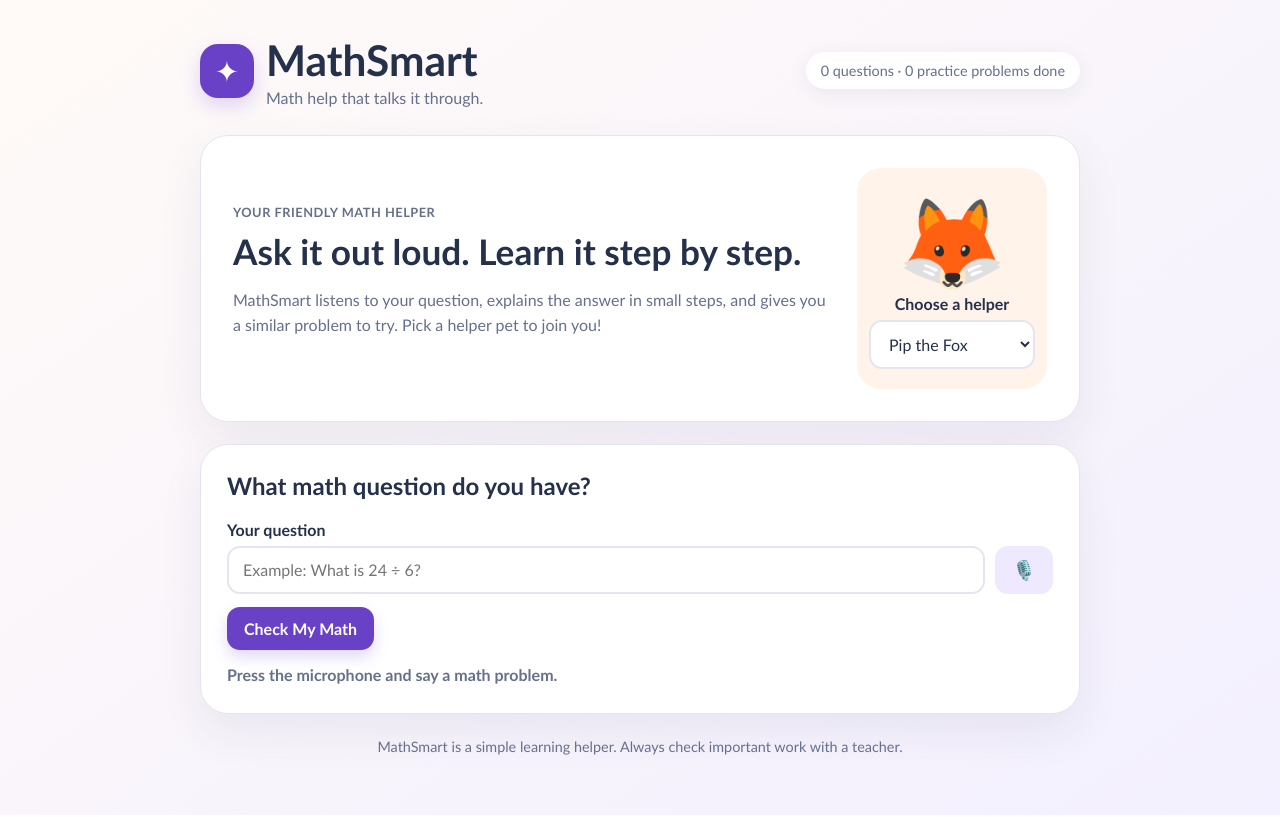
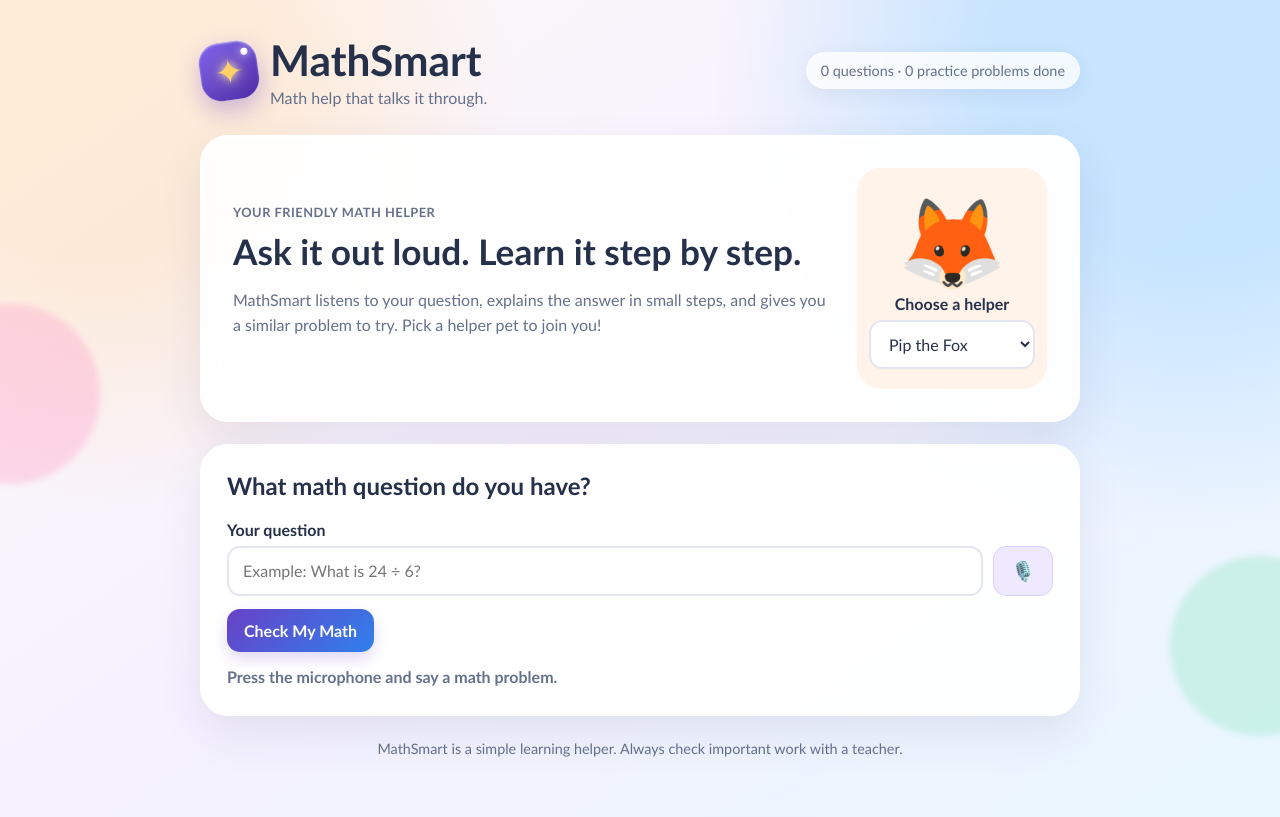
Before and after one commit to shenli32/MathSmart, a plain HTML site: page public/index.html in a window 1280 px wide. Drawn offline with Linux system fonts and the light colour scheme.

Commit message:
Polish MathSmart visual design

```diff
--- a/public/styles.css
+++ b/public/styles.css
@@ -4,6 +4,8 @@
   --muted: #65708b;
   --purple: #6941c6;
   --purple-dark: #4c2b9b;
+  --blue: #2f80ed;
+  --gold: #ffd166;
   --peach: #fff3ea;
   --mint: #eafaf2;
   --line: #e4e6ef;
@@ -11,15 +13,19 @@
 }
 
 * { box-sizing: border-box; }
-body { margin: 0; color: var(--ink); background: linear-gradient(145deg, #fffaf7, #f3f0ff); min-height: 100vh; }
+body { margin: 0; color: var(--ink); background: radial-gradient(circle at 8% 12%, #ffd8a866 0 12%, transparent 30%), radial-gradient(circle at 93% 7%, #a9dcff99 0 14%, transparent 34%), linear-gradient(145deg, #fffaf7 0%, #f6f1ff 48%, #e9f7ff 100%); min-height: 100vh; }
+body::before, body::after { content: ""; position: fixed; z-index: -1; width: 180px; height: 180px; border-radius: 50%; filter: blur(3px); opacity: .35; pointer-events: none; }
+body::before { top: 38%; left: -80px; background: #ff9fcb; }
+body::after { right: -70px; bottom: 8%; background: #8de6c0; }
 main { width: min(880px, 92%); margin: 0 auto; padding: 34px 0 60px; }
 .topbar { display: flex; justify-content: space-between; align-items: center; gap: 18px; margin-bottom: 28px; }
 .brand { display: flex; align-items: center; gap: 12px; }
-.logo { display: grid; place-items: center; width: 54px; height: 54px; border-radius: 18px; background: var(--purple); color: white; font-size: 29px; box-shadow: 0 8px 20px #6941c633; }
+.logo { position: relative; display: grid; place-items: center; width: 58px; height: 58px; border-radius: 20px; background: linear-gradient(145deg, #8065ed, #4e2ba8); color: var(--gold); font-size: 34px; text-shadow: 0 0 8px #fff7b8, 0 0 20px #ffd166cc; box-shadow: 0 10px 24px #6941c655, inset 0 1px 2px #ffffff99; transform: rotate(-8deg); }
+.logo::after { content: ""; position: absolute; width: 7px; height: 7px; border-radius: 50%; background: white; transform: translate(17px, -18px); box-shadow: 0 0 10px white; }
 h1 { margin: 0; font-size: clamp(1.8rem, 5vw, 2.65rem); }
 .tagline { margin: 3px 0 0; color: var(--muted); }
-.progress { padding: 10px 15px; border-radius: 99px; background: white; color: var(--muted); font-size: .9rem; box-shadow: 0 5px 20px #30305c12; }
-.hero, .card { background: white; border: 1px solid var(--line); border-radius: 28px; box-shadow: 0 18px 45px #30305c12; }
+.progress { padding: 10px 15px; border-radius: 99px; background: #ffffffc9; color: var(--muted); font-size: .9rem; box-shadow: 0 5px 20px #30305c12; backdrop-filter: blur(12px); }
+.hero, .card { background: #fffffff0; border: 1px solid #ffffff; border-radius: 28px; box-shadow: 0 18px 45px #30305c18, 0 2px 6px #ffffff99 inset; backdrop-filter: blur(12px); }
 .hero { display: grid; grid-template-columns: 1fr 190px; gap: 22px; padding: 32px; align-items: center; }
 .eyebrow { margin: 0 0 8px; color: var(--purple); font-weight: 800; letter-spacing: .04em; text-transform: uppercase; font-size: .8rem; }
 h2, h3 { margin-top: 0; }
@@ -34,10 +40,11 @@ select, input { width: 100%; border: 2px solid var(--line); border-radius: 13px;
 button { border: 0; border-radius: 13px; padding: 12px 17px; font: inherit; font-weight: 800; cursor: pointer; transition: transform .15s, opacity .15s; }
 button:hover:not(:disabled) { transform: translateY(-2px); }
 button:disabled { cursor: wait; opacity: .55; }
-.primary { color: white; background: var(--purple); box-shadow: 0 7px 15px #6941c633; }
-.secondary { color: var(--purple-dark); background: #eee9ff; }
+.primary { color: white; background: linear-gradient(135deg, var(--purple), var(--blue)); box-shadow: 0 7px 15px #6941c633; }
+.secondary { color: var(--purple-dark); background: #eee9ff; border: 1px solid #d9d0ff; }
 .mic { min-width: 58px; font-size: 1.2rem; }
 .actions { display: flex; flex-wrap: wrap; gap: 10px; margin-top: 13px; }
+button:focus-visible, input:focus-visible, select:focus-visible { outline: 4px solid #8ac7ff99; outline-offset: 2px; }
 #status { min-height: 1.4em; margin: 15px 0 0; color: var(--muted); font-weight: 700; }
 .error { color: #b42318 !important; }
 .success { color: #137a49 !important; }
```
